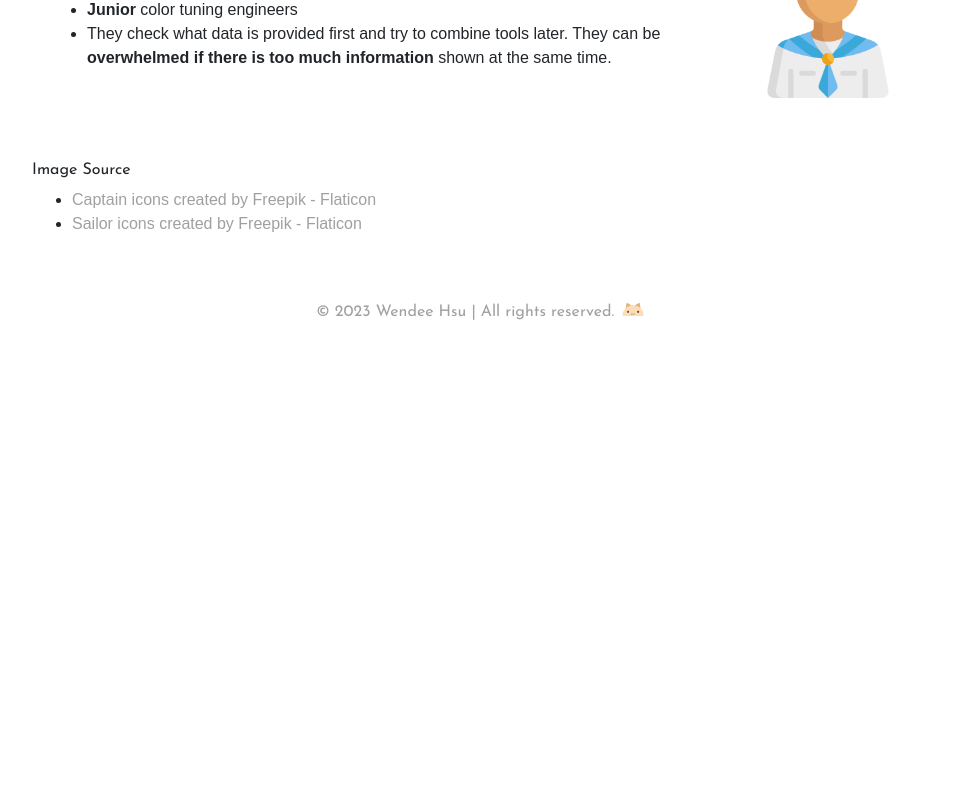
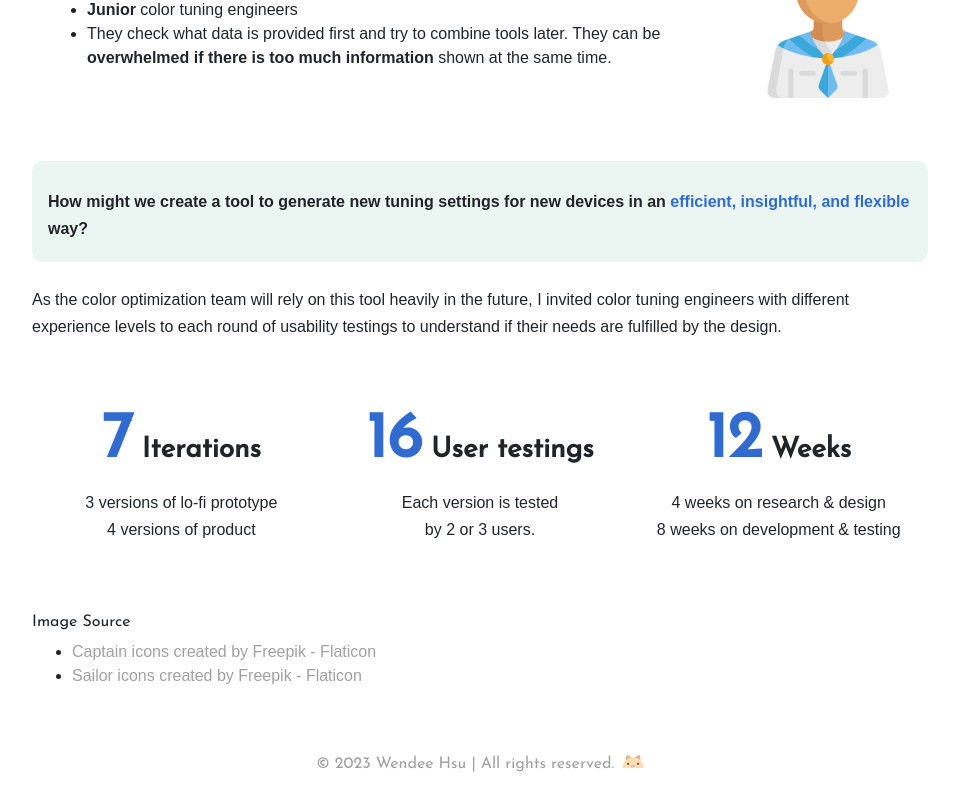
Before and after one commit to wendeehsu/wendeehsu.github.io, a React (Create React App) app: page /#/Work/ColorTuning in a window 1280 px wide. Shown: the part 2132-2932 px from the top of the page, without its empty margins (160-1119 px from the left). Before the commit the page ends 2480 px from the top, so only its background shows below. Built offline with nearby package versions, Linux system fonts and the light colour scheme.

Commit message:
feat: add big number section

```diff
--- a/src/components/Projects/ColorTuning.js
+++ b/src/components/Projects/ColorTuning.js
@@ -124,6 +124,45 @@ class ColorTuning extends Component {
                 </div>
 
                 <div className='section'>
+                    <div className='div-box background-green'>
+                        <p className='section-subtitle'>
+                            How might we create a tool to generate new tuning settings for new devices in an <b className='blue-text'>efficient, insightful, and flexible </b> way?
+                        </p>
+                    </div>
+                    <br/>
+                    <p>
+                        As the color optimization team will rely on this tool heavily in the future, I invited color tuning engineers with different experience levels to each round of usability testings to understand if their needs are fulfilled by the design.
+                    </p>
+                </div>
+
+                <div className='section horizontal-display'>
+                    <div className='big-number-section'>
+                        <b className='big-title'><b className='blue-text big-number'>7</b> Iterations</b>
+                        <p className='number-description'>
+                            3 versions of lo-fi prototype
+                            <br/>
+                            4 versions of product
+                        </p>
+                    </div>
+                    <div className='big-number-section'>
+                        <b className='big-title'><b className='blue-text big-number'>16</b> User testings</b>
+                        <p className='number-description'>
+                            Each version is tested
+                            <br/>
+                            by 2 or 3 users.
+                        </p>
+                    </div>
+                    <div className='big-number-section'>
+                        <b className='big-title'><b className='blue-text big-number'>12</b> Weeks</b>
+                        <p className='number-description'>
+                            4 weeks on research & design
+                            <br/>
+                            8 weeks on development & testing
+                        </p>
+                    </div>
+                </div>
+
+                <div className='section'>
                     <h6>Image Source</h6>
                     <ul>
                         <li>
--- a/src/css/Projects/colorTuning.css
+++ b/src/css/Projects/colorTuning.css
@@ -26,3 +26,21 @@
     padding: 15px;
     flex: 3;
 }
+
+.big-number-section {
+    flex: 1;
+    text-align: center;
+    padding: 5px;
+}
+
+.big-number {
+    font-size: 64px;
+}
+
+.number-description {
+    font-size: 16px;
+}
+
+.big-title {
+    font-size: 28px;
+}
```
